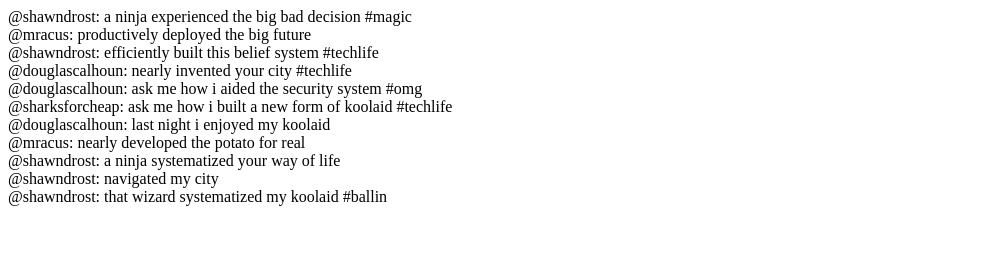
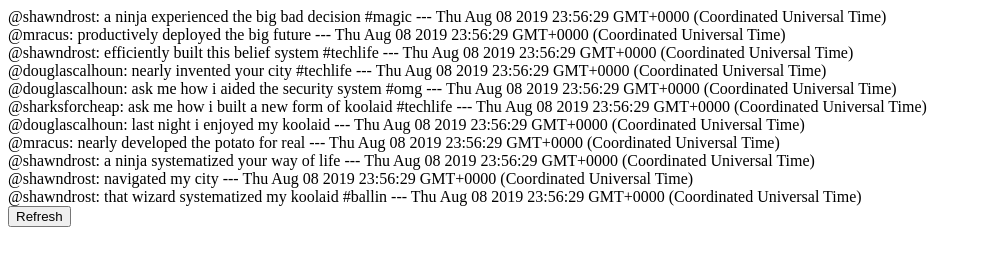
Before and after one commit to judyichiang/twiddler, a plain HTML site: page index.html in a window 1280 px wide. Shown: the whole page, without its empty margins (0-982 px from the left). Drawn offline with Linux system fonts and the light colour scheme.

Commit message:
Twiddler

```diff
--- a/index.html
+++ b/index.html
@@ -3,25 +3,53 @@
   <head>
     <script src="jquery.js"></script>
     <script src="data_generator.js"></script>
+    <script src="main.css"></script>
+    <title>Twiddler</title>
   </head>
   <body>
+
+
     <script>
 
       $(document).ready(function(){
         var $body = $('body');
         $body.html('');
+        console.log($body);
 
         var index = streams.home.length - 1;
         while(index >= 0){
           var tweet = streams.home[index];
-          var $tweet = $('<div></div>');
-          $tweet.text('@' + tweet.user + ': ' + tweet.message);
+          var $tweet = $('<div></div>');  //jquery div object
+          //var $time = $($.now)
+
+          var $break
+          $tweet.text('@' + tweet.user + ': ' + tweet.message +  " --- " +tweet.created_at);
+
+
           $tweet.appendTo($body);
           index -= 1;
         }
+       var $button = $('<button type ="button">Refresh</button> ');
+       $button.appendTo($body);
+       $($button).click(function() {
+        location.reload();
+       });
 
       });
 
+
+
+
     </script>
   </body>
-</html>
+<html>
+
+
+<!-- Used for splitting on whitespace
+core_rnotwhite = /\S+/g, -->
+
+
+<!--  Show the user new tweets somehow. (You can show them automatically as they're created, or create a button that displays new tweets.)
+ Display the timestamps of when the tweets were created. This timestamp should reflect the actual time the tweets were created, and should not just be hardcoded.
+ Design your interface so that you want to look at and use the product you're making.
+ Allow the user to click on a username to see that user's timeline. -->
```
